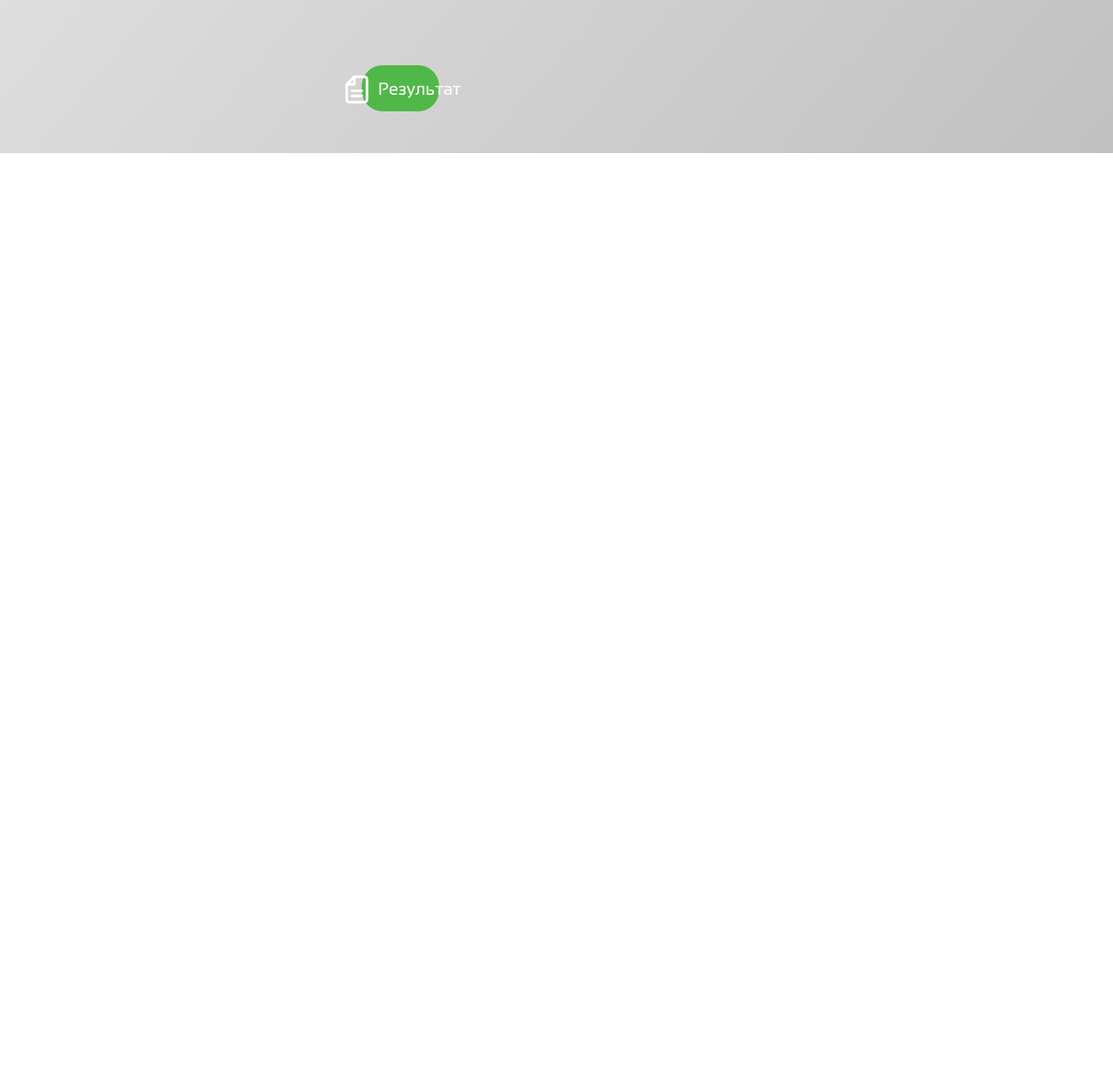
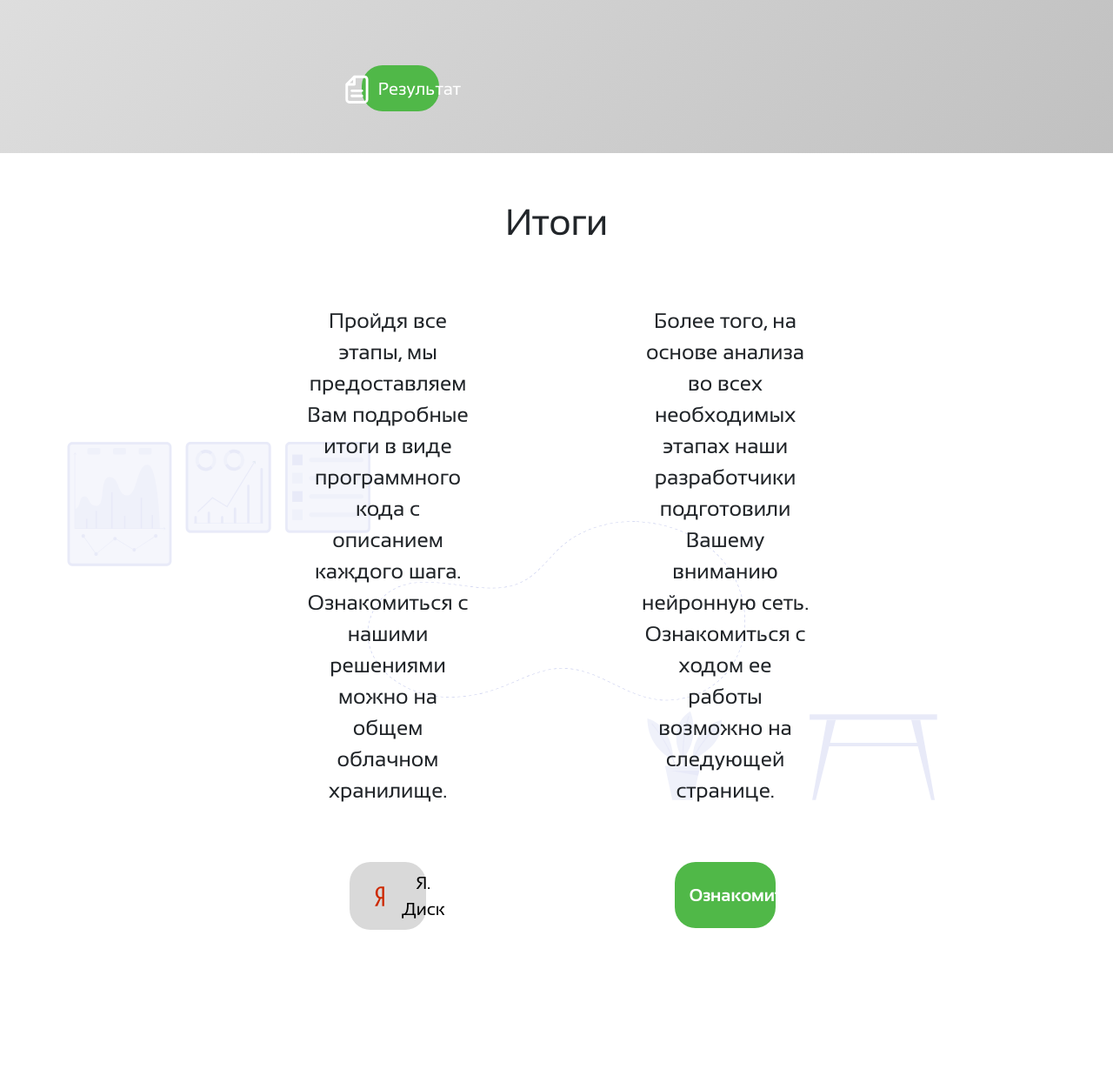
Before and after one commit to meowsl/invest-contest, a Flask app: page / in a window 1280 px wide; the page is wider, and only the part inside the window is pictured. Shown: the part 4485-5714 px from the top of that part at 87% size. Before the commit the page ends 4661 px from the top of that part, so only its background shows below. Run offline with Flask 3, Linux system fonts and the light colour scheme; parts of the project's set-up code (start-up, migrations or seed data) failed here and were passed over; some libraries are stand-ins or nearby versions.

Commit message:
feat: add results block

```diff
--- a/server/static/css/index.css
+++ b/server/static/css/index.css
@@ -5,6 +5,7 @@
 @import url("stage-1.css");
 @import url("stage-3.css");
 @import url("stage-4.css");
+@import url("results.css");
 
 body, html{
   font-family: "Sansation";
@@ -18,6 +19,11 @@ body, html{
 
 .block{
   margin: 3rem 10rem;
+  padding: 0 5rem;
+}
+
+.block__results{
+  margin: 3rem 10rem 10rem;
   padding: 0 5rem;
 }
 
--- /dev/null
+++ b/server/static/css/results.css
@@ -0,0 +1,37 @@
+.results{
+  background-image: url("../images/results_background.svg");
+  background-size: 95% 110%;
+  background-position: center;
+
+}
+
+.cloud-button{
+  width: 30% !important;
+  border-radius: 24px !important;
+  background-color: #D9D9D9;
+}
+
+.cloud-button:hover{
+  -webkit-box-shadow: 0px 0px 25px 0px rgba(0, 0, 0, 0.35);
+  -moz-box-shadow: 0px 0px 25px 0px rgba(0, 0, 0, 0.35);
+  box-shadow: 0px 0px 25px 0px rgba(0, 0, 0, 0.35);
+}
+
+.ai-button{
+  font-family: "Sansation-Bold";
+  width: 40%;
+  height: 60%;
+  border-radius: 24px !important;
+  background-color: #50B848;
+}
+.ai-button__icon{
+  width: 35px;
+  height: 35px;
+}
+
+.ai-button:hover{
+  background-color: #299721;
+  -webkit-box-shadow: 0px 0px 25px 0px rgba(0, 0, 0, 0.35);
+  -moz-box-shadow: 0px 0px 25px 0px rgba(0, 0, 0, 0.35);
+  box-shadow: 0px 0px 25px 0px rgba(0, 0, 0, 0.35);
+}
--- a/server/templates/index.html
+++ b/server/templates/index.html
@@ -156,8 +156,46 @@
       </div>
     </div>
   </div>
+  <div class="results container-fluid d-flex justify-content-center align-items-center">
+    <div class="row block__results text-center">
+      <div class="col-12 block-title">
+        <p class="block-title">Итоги</p>
+      </div>
+      <div class="block-info col-6 mt-5 px-5">
+        <p class="block-text mx-5">Пройдя все этапы, мы предоставляем Вам подробные итоги в виде программного кода с
+          описанием каждого шага. Ознакомиться с нашими решениями можно на общем облачном хранилище.</p>
+      </div>
+      <div class="block-info col-6 mt-5 px-5">
+        <p class="block-text mx-5">Более того, на основе анализа во всех необходимых этапах наши разработчики
+          подготовили Вашему вниманию нейронную сеть. Ознакомиться с ходом ее работы возможно на следующей странице.</p>
+      </div>
+      <div class="col-6 px-5">
+        <button
+          type="button"
+          class="cloud-button btn btn-lg d-flex justify-content-between align-items-center mx-auto mt-5"
+        >
+          <img
+            src="../static/images/yandex.svg"
+            class="me-2"
+          >
+          <p class="m-0 text-black">Я. Диск</p>
+        </button>
+      </div>
+      <div class="col-6 px-5">
+        <button
+          type="button"
+          class="ai-button btn btn-lg d-flex justify-content-evenly align-items-center mx-auto mt-5"
+        >
+          <p class="m-0 text-white">Ознакомиться</p>
+          <img
+            src="../static/images/arrow.svg"
+            class="ai-button__icon me-2"
+          >
+        </button>
+      </div>
+    </div>
 
-  <script src="{{ url_for('static', filename='js/bootstrap.min.js') }}"></script>
+    <script src="{{ url_for('static', filename='js/bootstrap.min.js') }}"></script>
 </body>
 
 </html>
```
Also changed, not shown: server/static/images/arrow.svg (added), server/static/images/results_background.svg (added).
